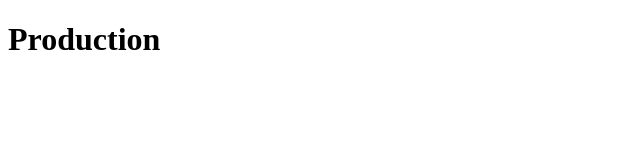
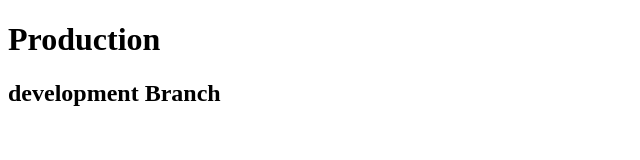
Before and after one commit to YadenetZ/New, a plain HTML site: page index.html in a window 1280 px wide. Shown: the whole page, without its empty margins (0-640 px from the left). Drawn offline with Linux system fonts and the light colour scheme.

Commit message:
I created development file

```diff
--- a/index.html
+++ b/index.html
@@ -10,7 +10,7 @@
 </head>
 <body>
     <h1>Production</h1>
-
+    <h2>development Branch</h2>
 </body>
 
     </html>
```
